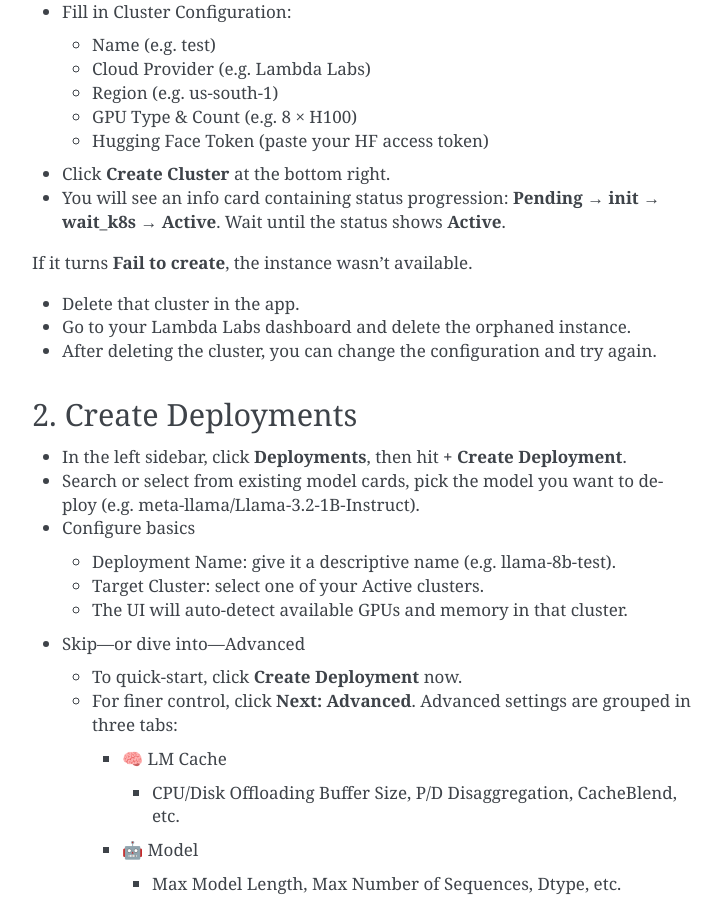
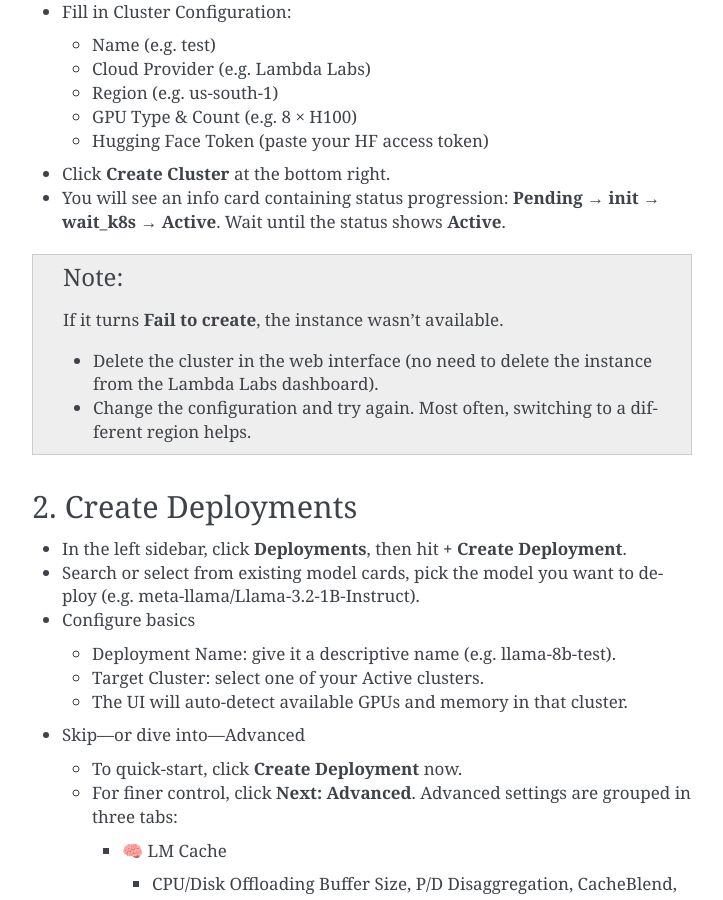
Before and after one commit to LMCache/LMIgnite, a Sphinx documentation site: the page built from docs/source/quickstart/deployment.rst, in a window 1280 px wide and 900 px high, scrolled down 570 px. Shown: the whole window, without its empty margins (388-1111 px from the left). Built offline with Sphinx 7.4.7, drawn with Linux system fonts in a browser that asks for light colours.

Commit message:
update docs and demo videos (#8)

```diff
--- a/docs/source/quickstart/deployment.rst
+++ b/docs/source/quickstart/deployment.rst
@@ -7,7 +7,7 @@
 
    <div style="max-width: 560px;">
      <iframe width="560" height="315"
-       src="https://www.youtube.com/embed/zB_Az3UbtQ4"
+       src="https://www.youtube.com/embed/w_0Ruwk5IyY"
        title="YouTube video player"
        frameborder="0"
        allow="accelerometer; autoplay; clipboard-write; encrypted-media; gyroscope; picture-in-picture"
@@ -30,11 +30,11 @@
 * Click **Create Cluster** at the bottom right.
 * You will see an info card containing status progression: **Pending → init → wait_k8s → Active**. Wait until the status shows **Active**.
 
-If it turns **Fail to create**, the instance wasn't available.
+.. note::
+    If it turns **Fail to create**, the instance wasn't available.
 
-* Delete that cluster in the app.
-* Go to your Lambda Labs dashboard and delete the orphaned instance.
-* After deleting the cluster, you can change the configuration and try again.
+    * Delete the cluster in the web interface (no need to delete the instance from the Lambda Labs dashboard).
+    * Change the configuration and try again. Most often, switching to a different region helps.
 
 2. Create Deployments
 ---------------------
--- a/docs/source/quickstart/launch-web-interface.rst
+++ b/docs/source/quickstart/launch-web-interface.rst
@@ -7,7 +7,7 @@
 
    <div style="max-width: 560px;">
      <iframe width="560" height="315"
-       src="https://www.youtube.com/embed/zB_Az3UbtQ4"
+       src="https://www.youtube.com/embed/w_0Ruwk5IyY"
        title="YouTube video player"
        frameborder="0"
        allow="accelerometer; autoplay; clipboard-write; encrypted-media; gyroscope; picture-in-picture"
```
Also changed, not shown: 1 other file.
